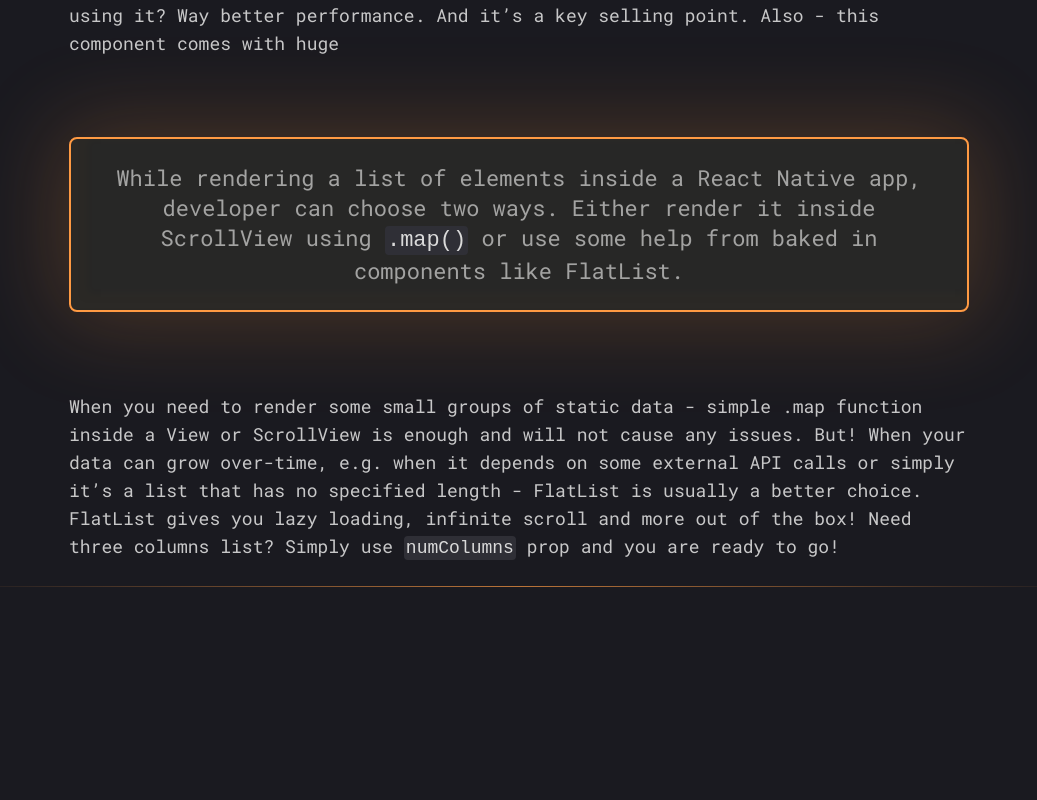
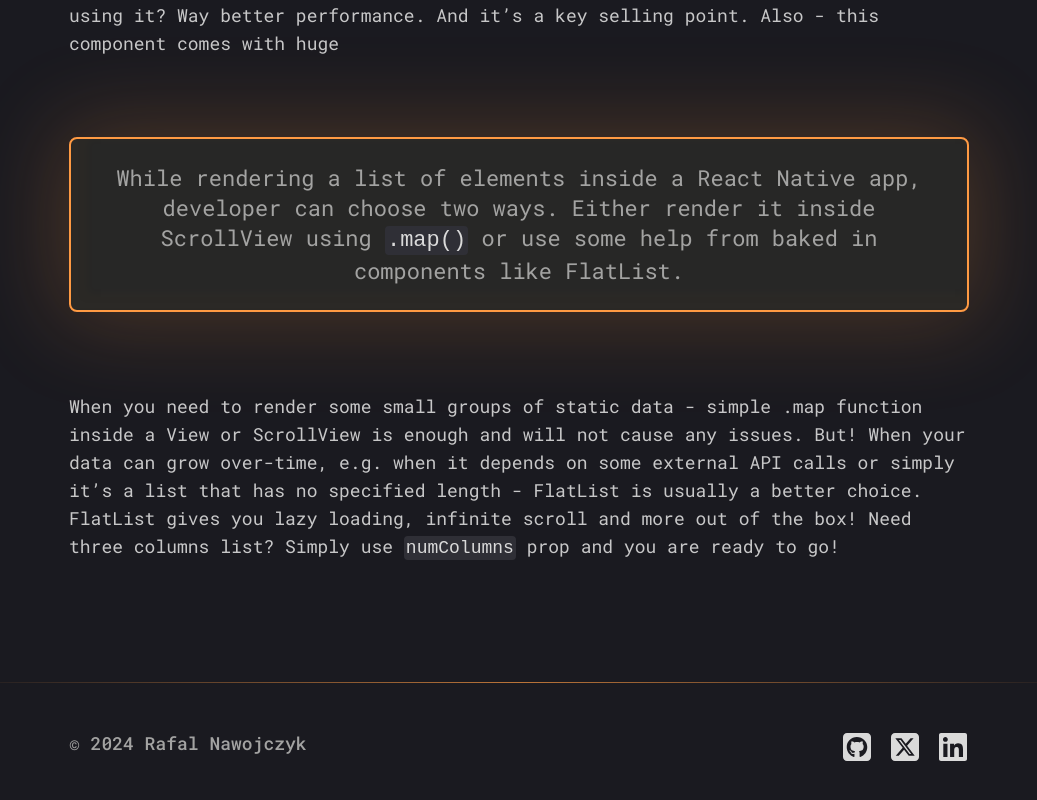
Before and after one commit to rafalnawojczyk/Personal-Portfolio-Website, a Next.js app: page /blog/test in a window 1280 px wide. Shown: the part 1453-2253 px from the top of the page, without its empty margins (121-1158 px from the left). Before the commit the page ends 2040 px from the top, so only its background shows below. Built offline with nearby package versions, Linux system fonts and the light colour scheme.

Commit message:
feat: update blog footer component

```diff
--- a/components/blog/Footer/Footer.module.scss
+++ b/components/blog/Footer/Footer.module.scss
@@ -1,6 +1,50 @@
+@import '../../../styles/variables';
+
 .separator {
-  margin-top: 2rem;
-  height: 1px;
-  width: 100%;
-  background: linear-gradient(to right, rgba(255, 154, 67, 0) 0%, rgba(255, 154, 67, 0.7) 50%, rgba(255, 154, 67, 0) 100%);
+    margin-top: 12rem;
+    height: 1px;
+    width: 100%;
+    background: linear-gradient(
+        to right,
+        rgba(255, 154, 67, 0) 0%,
+        rgba(255, 154, 67, 0.7) 50%,
+        rgba(255, 154, 67, 0) 100%
+    );
 }
+
+.footer {
+    display: flex;
+    flex-direction: row;
+    justify-content: space-between;
+    max-width: 900px;
+    margin-inline: auto;
+    padding-top: 48px;
+    padding-bottom: 48px;
+}
+
+.copyright {
+    font-size: 18px;
+    font-weight: 500;
+    color: $color-font-grey-dark;
+}
+
+.wrapper {
+    display: flex;
+    flex-direction: row;
+    gap: 16px;
+}
+
+.link {
+    cursor: pointer;
+}
+
+.link:hover .icon {
+    color: $color-brand;
+}
+
+.icon {
+    width: 32px;
+    height: 32px;
+    color: $color-font-grey;
+    transition: all 0.5s var(--ease-in-out-quint);
+}
--- a/components/blog/Footer/Footer.tsx
+++ b/components/blog/Footer/Footer.tsx
@@ -1,9 +1,44 @@
 import styles from './Footer.module.scss';
+import GithubLogo from './assets/Github';
+import TwitterLogo from './assets/Twitter';
+import LinkedinLogo from './assets/Linkedin';
 
 export const Footer = () => {
     return (
-        <footer>
+        <>
             <div className={styles.separator} />
-        </footer>
+            <footer className={styles.footer}>
+                <p className={styles.copyright}>© 2024 Rafal Nawojczyk</p>
+                <ul className={styles.wrapper}>
+                    <a
+                        className={styles.link}
+                        aria-label="Link to Rafal Nawojczyk - author github profile - opens in new tab"
+                        target="_blank"
+                        rel="noreferrer"
+                        href="https://github.com/rafalnawojczyk"
+                    >
+                        <GithubLogo className={styles.icon} aria-disabled />
+                    </a>
+                    <a
+                        className={styles.link}
+                        aria-label="Link to Rafal Nawojczyk - author Twitter or new X profile - opens in new tab"
+                        target="_blank"
+                        rel="noreferrer"
+                        href="https://x.com/rafalnawojczyk"
+                    >
+                        <TwitterLogo className={styles.icon} aria-disabled />
+                    </a>
+                    <a
+                        className={styles.link}
+                        aria-label="Link to Rafal Nawojczyk - author Linkedin profile - opens in new tab"
+                        target="_blank"
+                        rel="noreferrer"
+                        href="https://www.linkedin.com/in/rafalnawojczyk/"
+                    >
+                        <LinkedinLogo className={styles.icon} aria-disabled />
+                    </a>
+                </ul>
+            </footer>
+        </>
     );
 };
```
